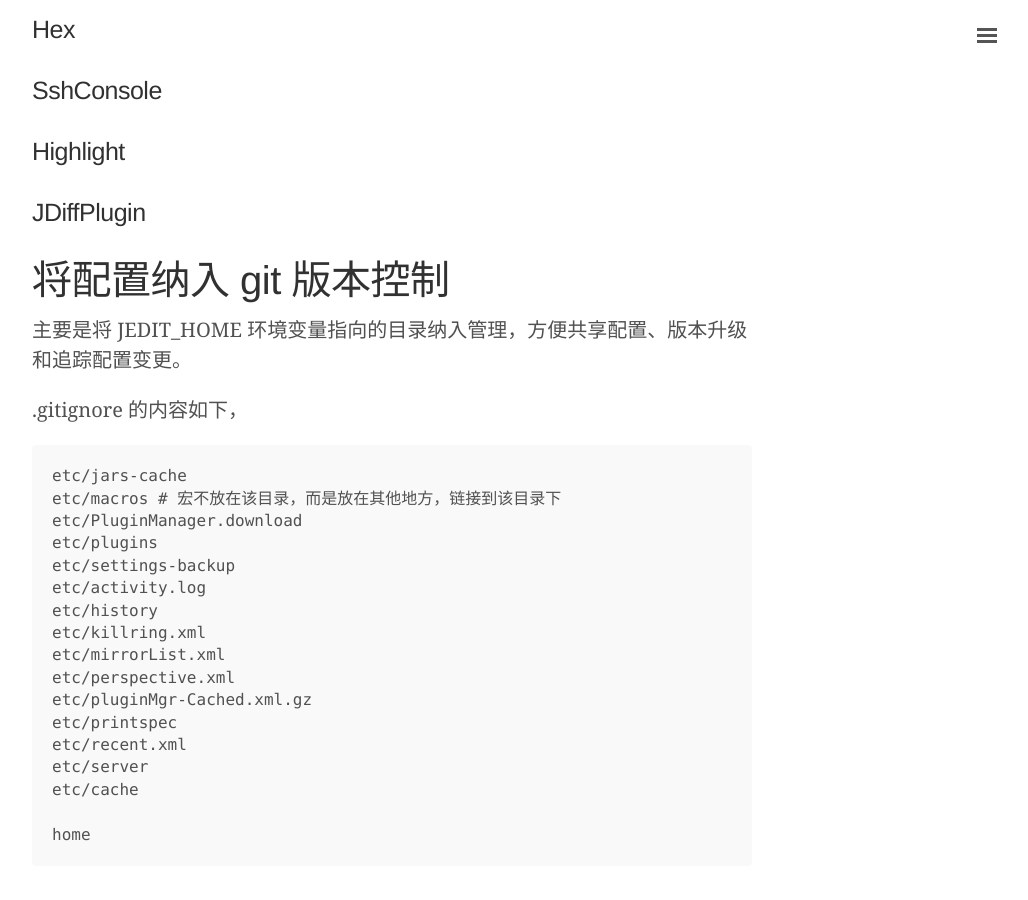
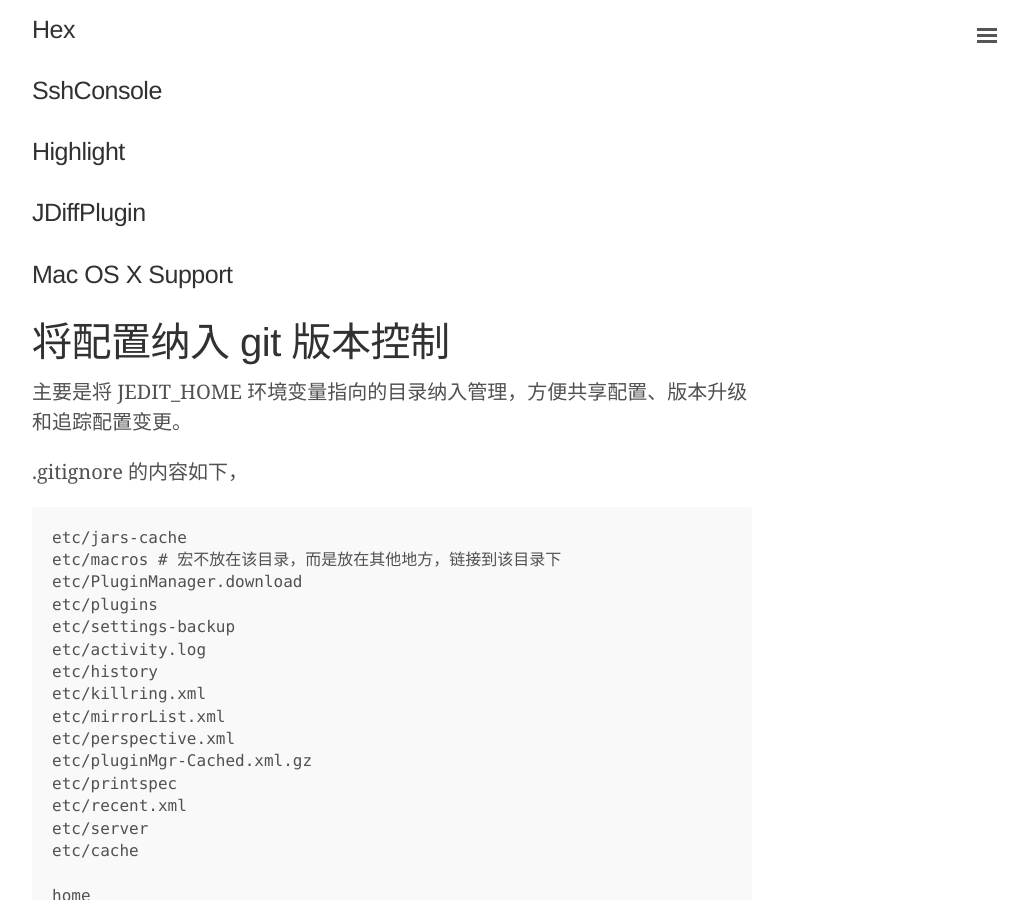
Before and after one commit to 0000-bigtree/0000-bigtree.github.io, a Jekyll site: the page built from _posts/2015-08-18-config-jedit.md, in a window 1280 px wide and 900 px high, scrolled down 5424 px. Shown: the whole window, without its empty margins (248-1276 px from the left). Built offline with Jekyll 4.4.1, drawn with Linux system fonts in a browser that asks for light colours.

Commit message:
jedit config issue update

```diff
--- a/_posts/2015-08-18-config-jedit.md
+++ b/_posts/2015-08-18-config-jedit.md
@@ -196,6 +196,8 @@
 
 ### JDiffPlugin
 
+### Mac OS X Support
+
 
 # 将配置纳入 git 版本控制
 
```
